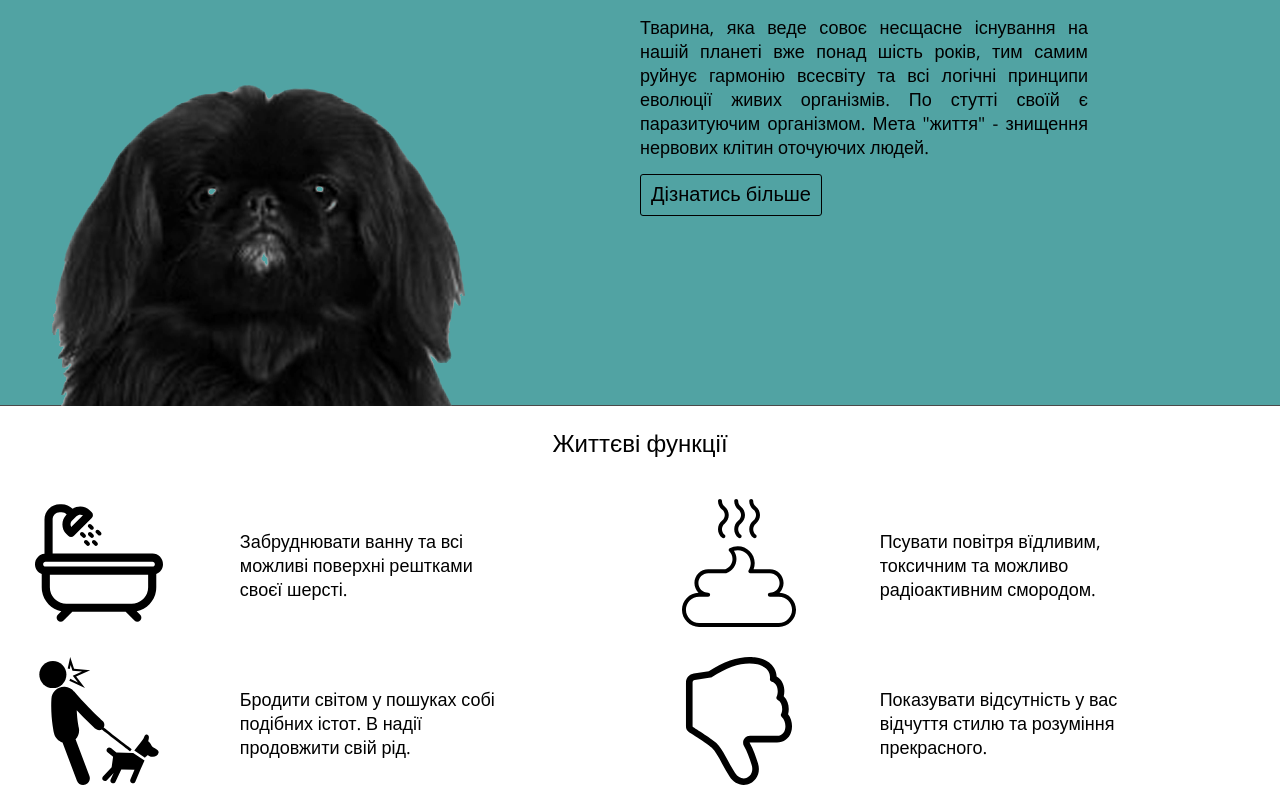
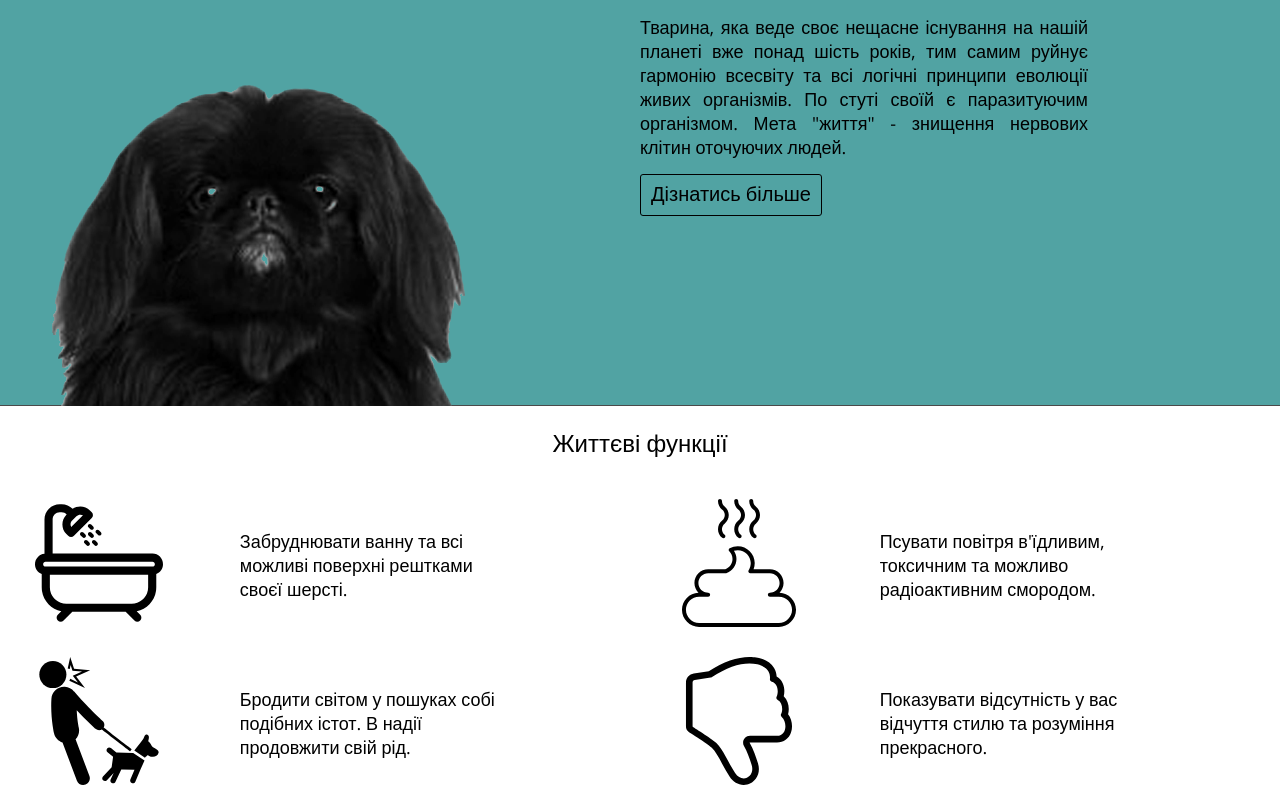
Before and after one commit to NazarIdealist/bakusuk, a plain HTML site: page index.html in a window 1280 px wide. Shown: the part 171-958 px from the top of the page. Drawn offline with nearby package versions, Linux system fonts and the light colour scheme.

Commit message:
Update index.html

```diff
--- a/index.html
+++ b/index.html
@@ -13,7 +13,7 @@
        <div class="hero"></div>
        <div class="about">
        <h1>Знайомтесь - пес Бакусик</h1>
-           <div class="short">Тварина, яка веде совоє несщасне існування на нашій планеті вже понад шість років, тим самим руйнує гармонію всесвіту та всі логічні принципи еволюції живих організмів. По стутті своїй є паразитуючим організмом. Мета "життя" - знищення нервових клітин оточуючих людей. </div>
+           <div class="short">Тварина, яка веде своє нещасне існування на нашій планеті вже понад шість років, тим самим руйнує гармонію всесвіту та всі логічні принципи еволюції живих організмів. По стуті своїй є паразитуючим організмом. Мета "життя" - знищення нервових клітин оточуючих людей. </div>
 
            <div class="button"><a href="#an">Дізнатись більше</a></div>
        </div>
@@ -27,7 +27,7 @@
            </div>
       <div class="shalf">
           <div class="smell">
-              <div class="wrap">Псувати повітря вїдливим, токсичним та можливо радіоактивним смородом.</div>
+              <div class="wrap">Псувати повітря в'їдливим, токсичним та можливо радіоактивним смородом.</div>
           </div>
           <div class="bad">
               <div class="wrap">Показувати відсутність у вас відчуття стилю та розуміння прекрасного.</div>
```
